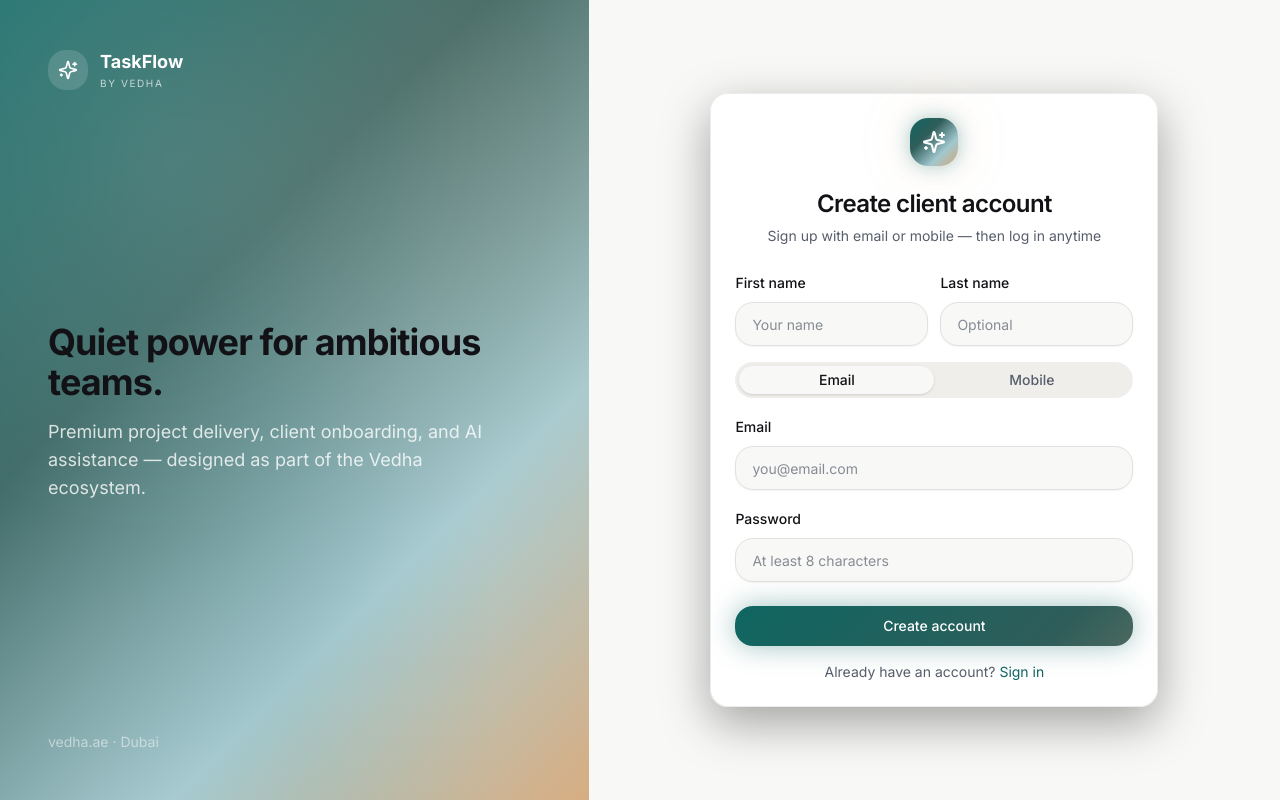
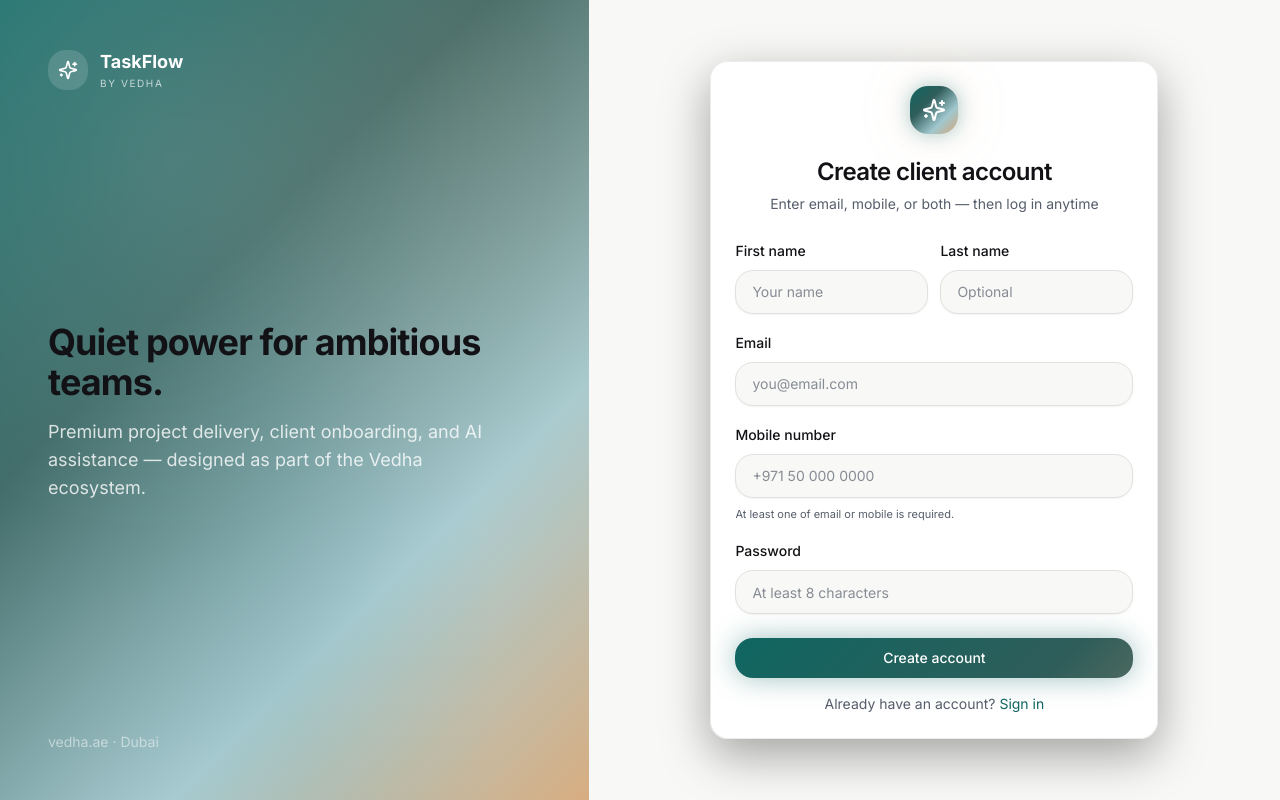
Before and after one commit to yashbanerjee/saad-ki-repo, a Next.js app in the folder workspace/frontend/: page /client-signup in a window 1280 px wide. Built offline with nearby package versions, Linux system fonts and the light colour scheme; no server answers.

Commit message:
feat: some improvement in client account setup form

```diff
--- a/workspace/frontend/src/app/(auth)/client-signup/client-signup-page.tsx
+++ b/workspace/frontend/src/app/(auth)/client-signup/client-signup-page.tsx
@@ -18,7 +18,6 @@ import {
   CardHeader,
   CardTitle,
 } from "@/components/ui/card";
-import { Tabs, TabsList, TabsTrigger } from "@/components/ui/tabs";
 import { authApi } from "@/lib/api";
 import { normalizeAuthUser, useAuthStore } from "@/lib/auth-store";
 import { toast } from "sonner";
@@ -27,20 +26,28 @@ const schema = z
   .object({
     firstName: z.string().min(1, "First name is required"),
     lastName: z.string().optional(),
-    mode: z.enum(["email", "phone"]),
     email: z.string().optional(),
     phone: z.string().optional(),
     password: z.string().min(8, "Password must be at least 8 characters"),
   })
   .superRefine((data, ctx) => {
-    if (data.mode === "email") {
-      if (!data.email || !/^[^\s@]+@[^\s@]+\.[^\s@]+$/.test(data.email)) {
-        ctx.addIssue({ code: "custom", message: "Valid email required", path: ["email"] });
-      }
-    } else if (!data.phone || data.phone.replace(/\D/g, "").length < 7) {
+    const email = data.email?.trim() || "";
+    const phone = data.phone?.trim() || "";
+    if (!email && !phone) {
       ctx.addIssue({
         code: "custom",
-        message: "Valid mobile number required",
+        message: "Enter email or mobile number (or both)",
+        path: ["email"],
+      });
+      return;
+    }
+    if (email && !/^[^\s@]+@[^\s@]+\.[^\s@]+$/.test(email)) {
+      ctx.addIssue({ code: "custom", message: "Enter a valid email", path: ["email"] });
+    }
+    if (phone && phone.replace(/\D/g, "").length < 7) {
+      ctx.addIssue({
+        code: "custom",
+        message: "Enter a valid mobile number",
         path: ["phone"],
       });
     }
@@ -58,15 +65,11 @@ export default function ClientSignupPage() {
   const {
     register,
     handleSubmit,
-    setValue,
-    watch,
     formState: { errors },
   } = useForm<FormData>({
     resolver: zodResolver(schema),
-    defaultValues: { mode: "email", firstName: "", lastName: "", password: "" },
+    defaultValues: { firstName: "", lastName: "", email: "", phone: "", password: "" },
   });
-
-  const mode = watch("mode");
 
   const onSubmit = async (data: FormData) => {
     setLoading(true);
@@ -74,8 +77,8 @@ export default function ClientSignupPage() {
       const res = await authApi.registerClient({
         firstName: data.firstName,
         lastName: data.lastName || undefined,
-        email: data.mode === "email" ? data.email : undefined,
-        phone: data.mode === "phone" ? data.phone : undefined,
+        email: data.email?.trim() || undefined,
+        phone: data.phone?.trim() || undefined,
         password: data.password,
         portalToken,
       });
@@ -104,7 +107,7 @@ export default function ClientSignupPage() {
         </div>
         <CardTitle className="text-2xl">Create client account</CardTitle>
         <CardDescription>
-          Sign up with email or mobile — then log in anytime
+          Enter email, mobile, or both — then log in anytime
           {portalToken ? " to follow your project" : ""}
         </CardDescription>
       </CardHeader>
@@ -124,17 +127,6 @@ export default function ClientSignupPage() {
             </div>
           </div>
 
-          <Tabs
-            value={mode}
-            onValueChange={(v) => setValue("mode", v as "email" | "phone")}
-          >
-            <TabsList className="grid w-full grid-cols-2">
-              <TabsTrigger value="email">Email</TabsTrigger>
-              <TabsTrigger value="phone">Mobile</TabsTrigger>
-            </TabsList>
-          </Tabs>
-
-          {mode === "email" ? (
           <div className="space-y-2">
             <Label>Email</Label>
             <Input type="email" placeholder="you@email.com" {...register("email")} />
@@ -142,7 +134,7 @@ export default function ClientSignupPage() {
               <p className="text-xs text-destructive">{errors.email.message}</p>
             )}
           </div>
-          ) : (
+
           <div className="space-y-2">
             <Label>Mobile number</Label>
             <Input
@@ -153,8 +145,10 @@ export default function ClientSignupPage() {
             {errors.phone && (
               <p className="text-xs text-destructive">{errors.phone.message}</p>
             )}
+            <p className="text-[11px] text-muted-foreground">
+              At least one of email or mobile is required.
+            </p>
           </div>
-          )}
 
           <div className="space-y-2">
             <Label>Password</Label>
--- a/workspace/frontend/src/app/setup/[token]/page.tsx
+++ b/workspace/frontend/src/app/setup/[token]/page.tsx
@@ -1,6 +1,6 @@
 "use client";
 
-import { useMemo, useState } from "react";
+import { useEffect, useMemo, useState } from "react";
 import Link from "next/link";
 import { useParams, useRouter } from "next/navigation";
 import { useMutation, useQuery, useQueryClient } from "@tanstack/react-query";
@@ -28,7 +28,6 @@ import {
 } from "@/components/ui/card";
 import { Badge } from "@/components/ui/badge";
 import { Skeleton } from "@/components/ui/skeleton";
-import { Tabs, TabsList, TabsTrigger } from "@/components/ui/tabs";
 import { SignaturePad } from "@/components/features/SignaturePad";
 import { authApi, setupApi } from "@/lib/api";
 import { normalizeAuthUser, useAuthStore } from "@/lib/auth-store";
@@ -39,20 +38,28 @@ const accountSchema = z
   .object({
     firstName: z.string().min(1, "First name is required"),
     lastName: z.string().optional(),
-    mode: z.enum(["email", "phone"]),
     email: z.string().optional(),
     phone: z.string().optional(),
     password: z.string().min(8, "Password must be at least 8 characters"),
   })
   .superRefine((data, ctx) => {
-    if (data.mode === "email") {
-      if (!data.email || !/^[^\s@]+@[^\s@]+\.[^\s@]+$/.test(data.email)) {
-        ctx.addIssue({ code: "custom", message: "Valid email required", path: ["email"] });
-      }
-    } else if (!data.phone || data.phone.replace(/\D/g, "").length < 7) {
+    const email = data.email?.trim() || "";
+    const phone = data.phone?.trim() || "";
+    if (!email && !phone) {
       ctx.addIssue({
         code: "custom",
-        message: "Valid mobile number required",
+        message: "Enter email or mobile number (or both)",
+        path: ["email"],
+      });
+      return;
+    }
+    if (email && !/^[^\s@]+@[^\s@]+\.[^\s@]+$/.test(email)) {
+      ctx.addIssue({ code: "custom", message: "Enter a valid email", path: ["email"] });
+    }
+    if (phone && phone.replace(/\D/g, "").length < 7) {
+      ctx.addIssue({
+        code: "custom",
+        message: "Enter a valid mobile number",
         path: ["phone"],
       });
     }
@@ -120,23 +127,29 @@ export default function ClientSetupPage() {
   const {
     register,
     handleSubmit,
-    setValue,
-    watch,
+    reset,
     formState: { errors },
   } = useForm<AccountForm>({
     resolver: zodResolver(accountSchema),
-    defaultValues: { mode: "email", firstName: "", lastName: "", password: "" },
+    defaultValues: { firstName: "", lastName: "", email: "", phone: "", password: "" },
   });
 
-  const mode = watch("mode");
+  useEffect(() => {
+    if (!setup) return;
+    reset((prev) => ({
+      ...prev,
+      email: setup.emailHint || prev.email || "",
+      phone: setup.phoneHint || prev.phone || "",
+    }));
+  }, [setup, reset]);
 
   const registerMutation = useMutation({
     mutationFn: (form: AccountForm) =>
       authApi.registerClient({
         firstName: form.firstName,
         lastName: form.lastName || undefined,
-        email: form.mode === "email" ? form.email : undefined,
-        phone: form.mode === "phone" ? form.phone : undefined,
+        email: form.email?.trim() || undefined,
+        phone: form.phone?.trim() || undefined,
         password: form.password,
         setupToken: token,
       }),
@@ -259,7 +272,7 @@ export default function ClientSetupPage() {
             <CardHeader>
               <CardTitle>Create your account</CardTitle>
               <CardDescription>
-                Use email or mobile. You&apos;ll use this to sign in later.
+                Enter email, mobile, or both. You&apos;ll use either to sign in later.
               </CardDescription>
             </CardHeader>
             <form onSubmit={handleSubmit((v) => registerMutation.mutate(v))}>
@@ -278,43 +291,32 @@ export default function ClientSetupPage() {
                   </div>
                 </div>
 
-                <Tabs
-                  value={mode}
-                  onValueChange={(v) => setValue("mode", v as "email" | "phone")}
-                >
-                  <TabsList className="grid w-full grid-cols-2">
-                    <TabsTrigger value="email">Email</TabsTrigger>
-                    <TabsTrigger value="phone">Mobile</TabsTrigger>
-                  </TabsList>
-                </Tabs>
-
-                {mode === "email" ? (
                 <div className="space-y-2">
                   <Label>Email</Label>
                   <Input
                     type="email"
                     placeholder={setup.emailHint || "you@email.com"}
-                      defaultValue={setup.emailHint || ""}
                     {...register("email")}
                   />
                   {errors.email && (
                     <p className="text-xs text-destructive">{errors.email.message}</p>
                   )}
                 </div>
-                ) : (
+
                 <div className="space-y-2">
                   <Label>Mobile number</Label>
                   <Input
                     type="tel"
                     placeholder={setup.phoneHint || "+971 50 000 0000"}
-                      defaultValue={setup.phoneHint || ""}
                     {...register("phone")}
                   />
                   {errors.phone && (
                     <p className="text-xs text-destructive">{errors.phone.message}</p>
                   )}
+                  <p className="text-[11px] text-muted-foreground">
+                    At least one of email or mobile is required.
+                  </p>
                 </div>
-                )}
 
                 <div className="space-y-2">
                   <Label>Password</Label>
```
Also changed, not shown: workspace/frontend/src/app/(dashboard)/clients/page.tsx (+25 -19 lines), 1 other file (tests, documents, lock files or other folders). Lines whose indentation alone changed are shown as unchanged.
